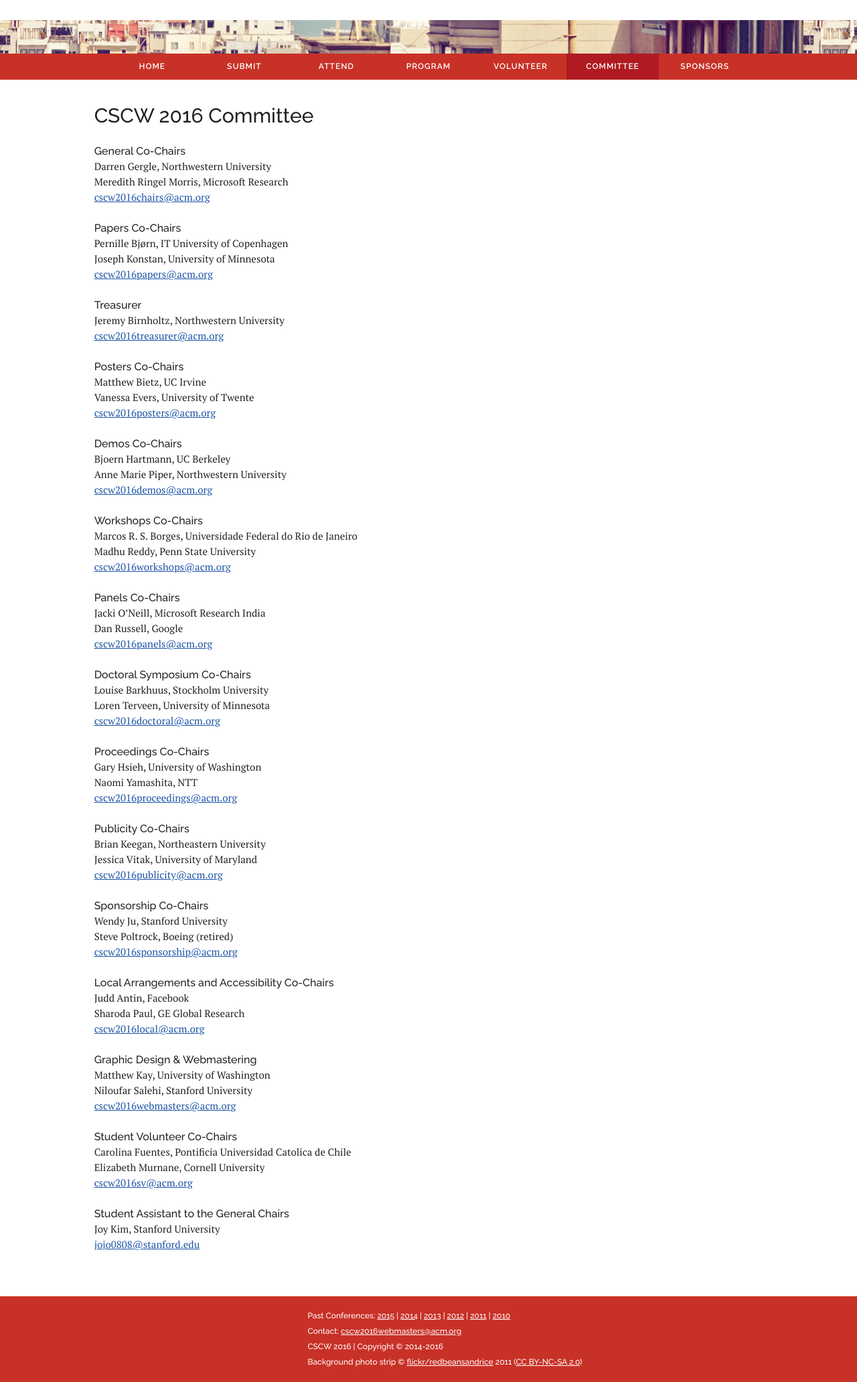
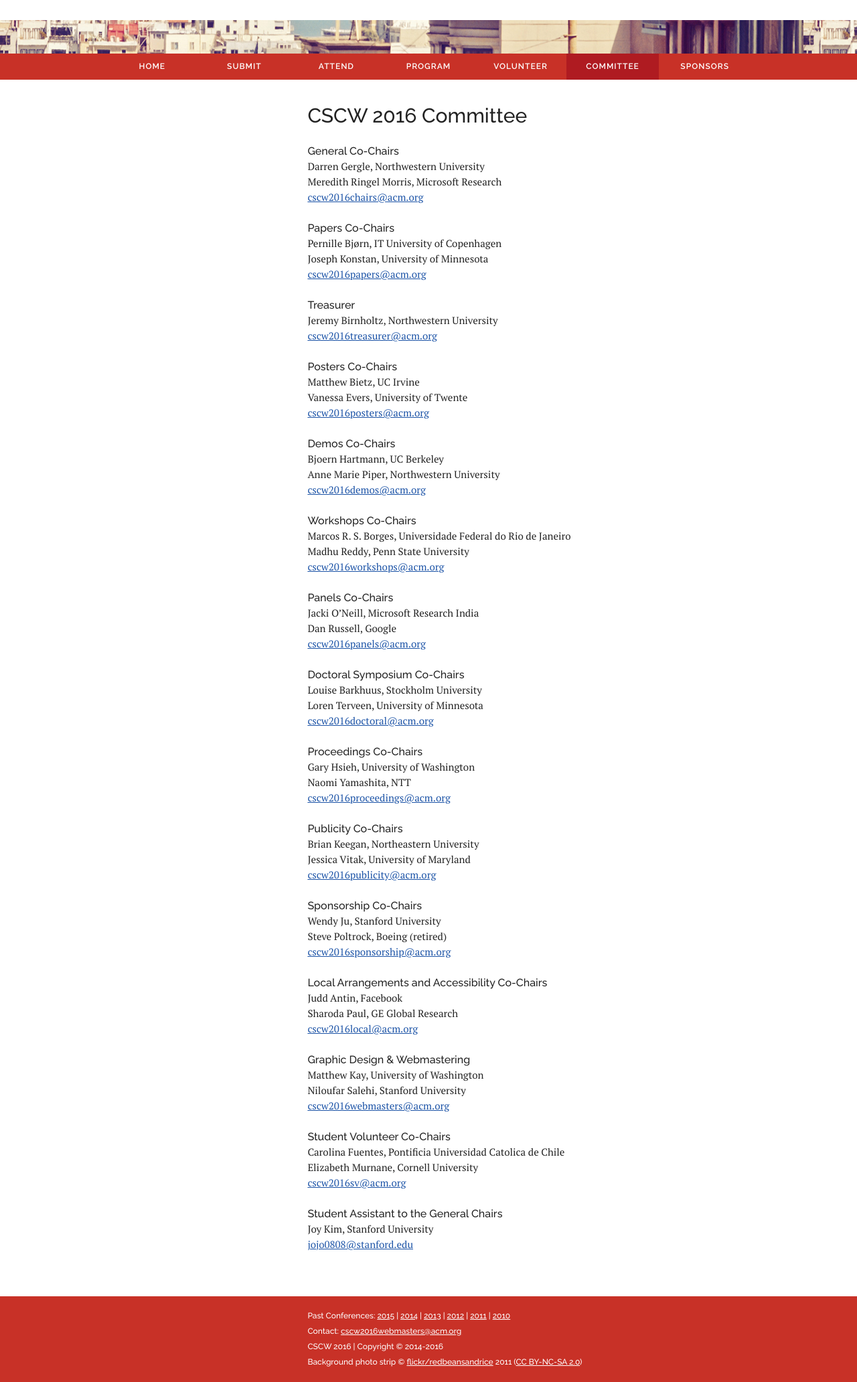
Before and after one commit to niloufars/CSCW2016, a PHP site: page /committee/ in a window 1280 px wide. Shown: the part 269-2333 px from the top of the page at 67% size. Run offline with PHP 8.4, Linux system fonts and the light colour scheme; data that the repository does not hold is empty; some libraries are stand-ins or nearby versions.

Commit message:
grid changes

```diff
--- a/committee/index.php
+++ b/committee/index.php
@@ -6,7 +6,10 @@
 ?>
 	<div class="container main">
 		<div class="row">
-			<article class="ten columns" role="main">
+		<!--
+		<aside class="four columns offset-by-one omega">
+			</aside> -->
+			<article class="ten columns offset-by-five" role="main">
 				<h1>CSCW <?php echo $year; ?> Committee</h1>
 
 				<h2 class="h3">General Co-Chairs</h2>
@@ -101,8 +104,7 @@
 
 
 			</article>
-			<aside class="five columns offset-by-one omega">
-			</aside>
+
 		</div>
 	</div>
 <?php
```
